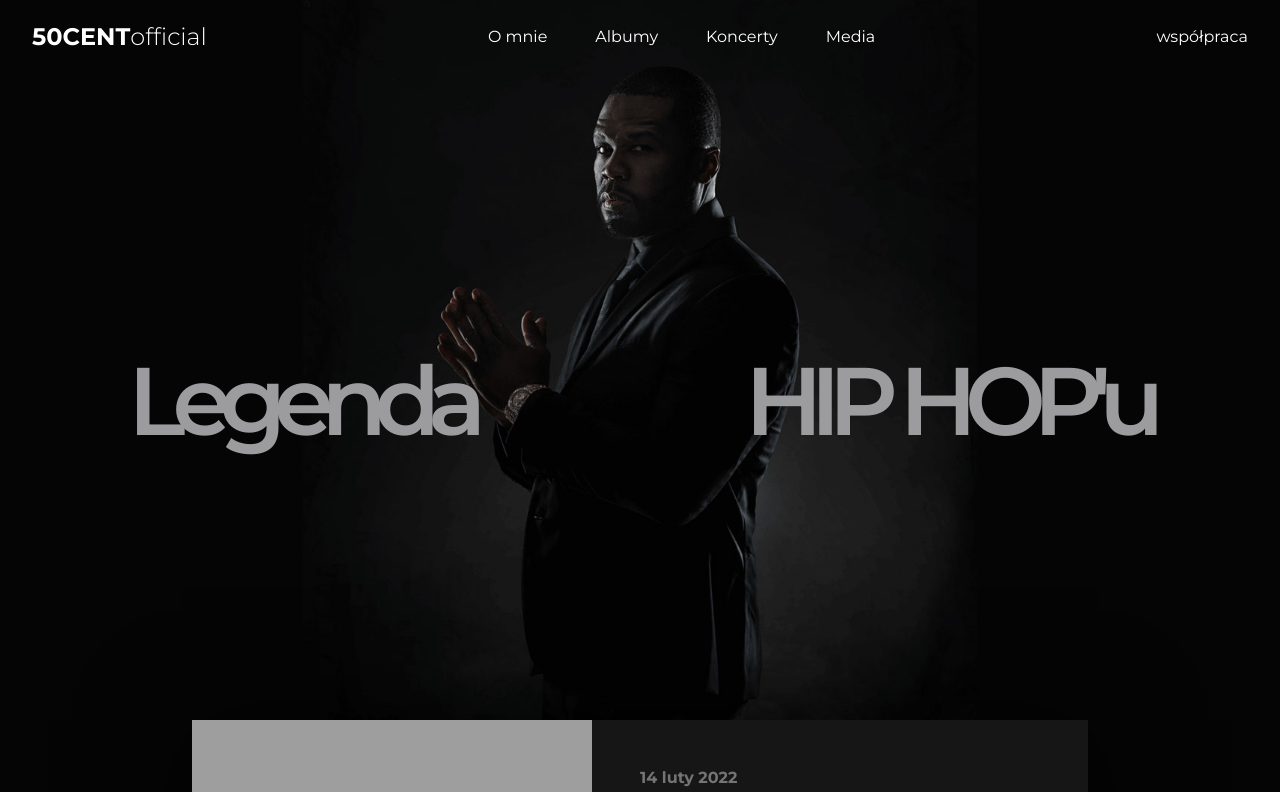
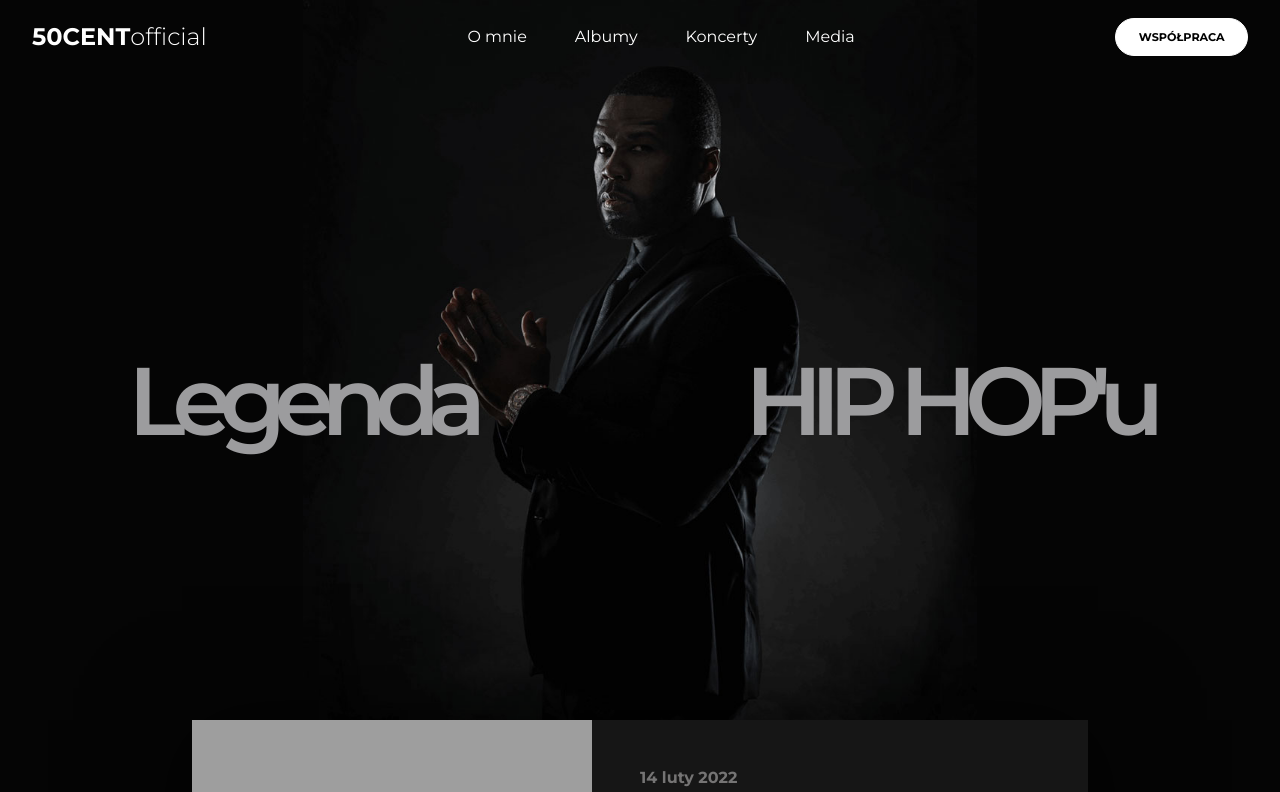
Before and after one commit to pietroczuk/sample-1-day-react-sprint, a React (Create React App) app: page / in a window 1280 px wide. Shown: the top 792 px of the page. Built offline with nearby package versions, Linux system fonts and the light colour scheme; grey boxes are pictures that could not be loaded.

Commit message:
styling nav cta button

```diff
--- a/src/components/header/navigation/Navigation.module.scss
+++ b/src/components/header/navigation/Navigation.module.scss
@@ -9,5 +9,9 @@
         .item {
             padding: 0.7em 1em;
         }
+        .link {
+            text-decoration: none;
+            color: #fff
+        }
     }
 }
--- a/src/components/header/navigation/Navigation.tsx
+++ b/src/components/header/navigation/Navigation.tsx
@@ -4,10 +4,26 @@ import styles from './Navigation.module.scss';
 const Navigation: FC = () => {
     return <nav className={styles.navigation}>
         <ul className={styles.menu}>
-            <li className={styles.item}>O mnie</li>
-            <li className={styles.item}>Albumy</li>
-            <li className={styles.item}>Koncerty</li>
-            <li className={styles.item}>Media</li>
+            <li className={styles.item}>
+                <a className={styles.link} href="#omnie">
+                    O mnie
+                </a>
+            </li>
+            <li className={styles.item}>
+                <a className={styles.link} href="#albumy">
+                    Albumy
+                </a>
+            </li>
+            <li className={styles.item}>
+                <a className={styles.link} href="#koncerty">
+                    Koncerty
+                </a>
+            </li>
+            <li className={styles.item}>
+                <a className={styles.link} href="#media">
+                    Media
+                </a>
+            </li>
         </ul>
     </nav>
 }
--- a/src/components/ui/contactCta/ContactCta.module.scss
+++ b/src/components/ui/contactCta/ContactCta.module.scss
@@ -1,3 +1,17 @@
 .cta {
-    cursor: pointer;
+    cursor          : pointer;
+    text-transform  : uppercase;
+    font-weight     : 700;
+    background-color: #fff;
+    color           : #000;
+    padding         : 1em 2em;
+    font-size       : 0.7em;
+    border-radius   : 2em;
+    border          : 1px solid #fff;
+    transition      : color 0.3s ease-in-out, background-color 0.3s ease-in-out;
+
+    &:hover {
+        background-color: rgba(0,0,0,0);
+        color           : #fff;
+    }
 }
--- a/src/components/ui/pageSections/aboutSection/AboutSection.tsx
+++ b/src/components/ui/pageSections/aboutSection/AboutSection.tsx
@@ -3,7 +3,7 @@ import styles from './AboutSection.module.scss';
 import aboutImage from '../../images/about.jpg';
 
 const AboutSection: FC = () => {
-    return <div className={styles.aboutContener} style={{ background: `url(${aboutImage}) no-repeat right center fixed #000`, backgroundSize: "contain"}}>
+    return <div id="omnie" className={styles.aboutContener} style={{ background: `url(${aboutImage}) no-repeat right center fixed #000`, backgroundSize: "contain"}}>
         <div className={styles.wrapper}>
             <div className={styles.content}>
 
--- a/src/index.css
+++ b/src/index.css
@@ -7,9 +7,6 @@ body {
   -moz-osx-font-smoothing: grayscale;
 }
 
-/* body, html {
-  height: 100%;
+html {
+  scroll-behavior: smooth;
 }
-#root {
-  height: 100%;
-} */
```
